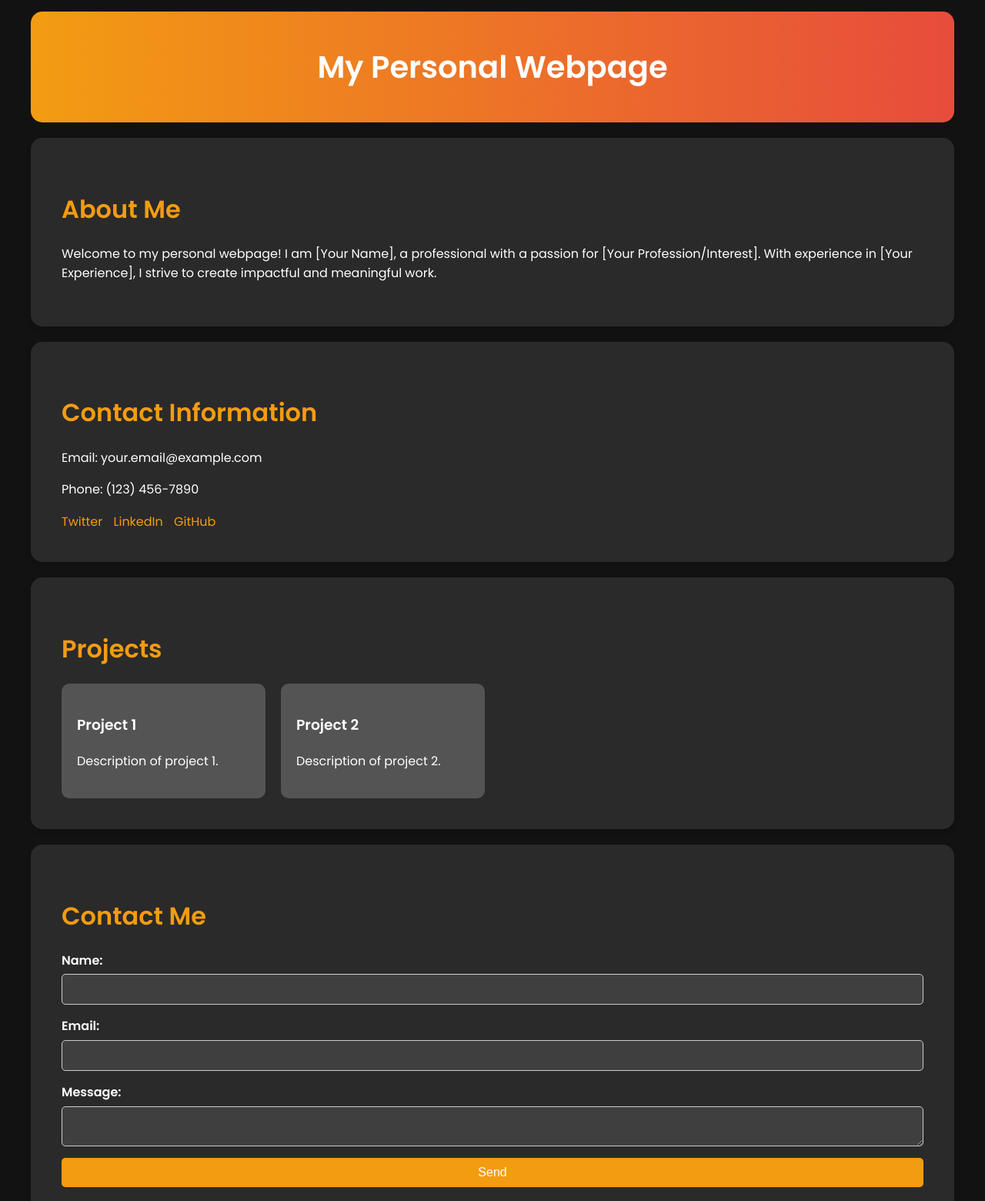
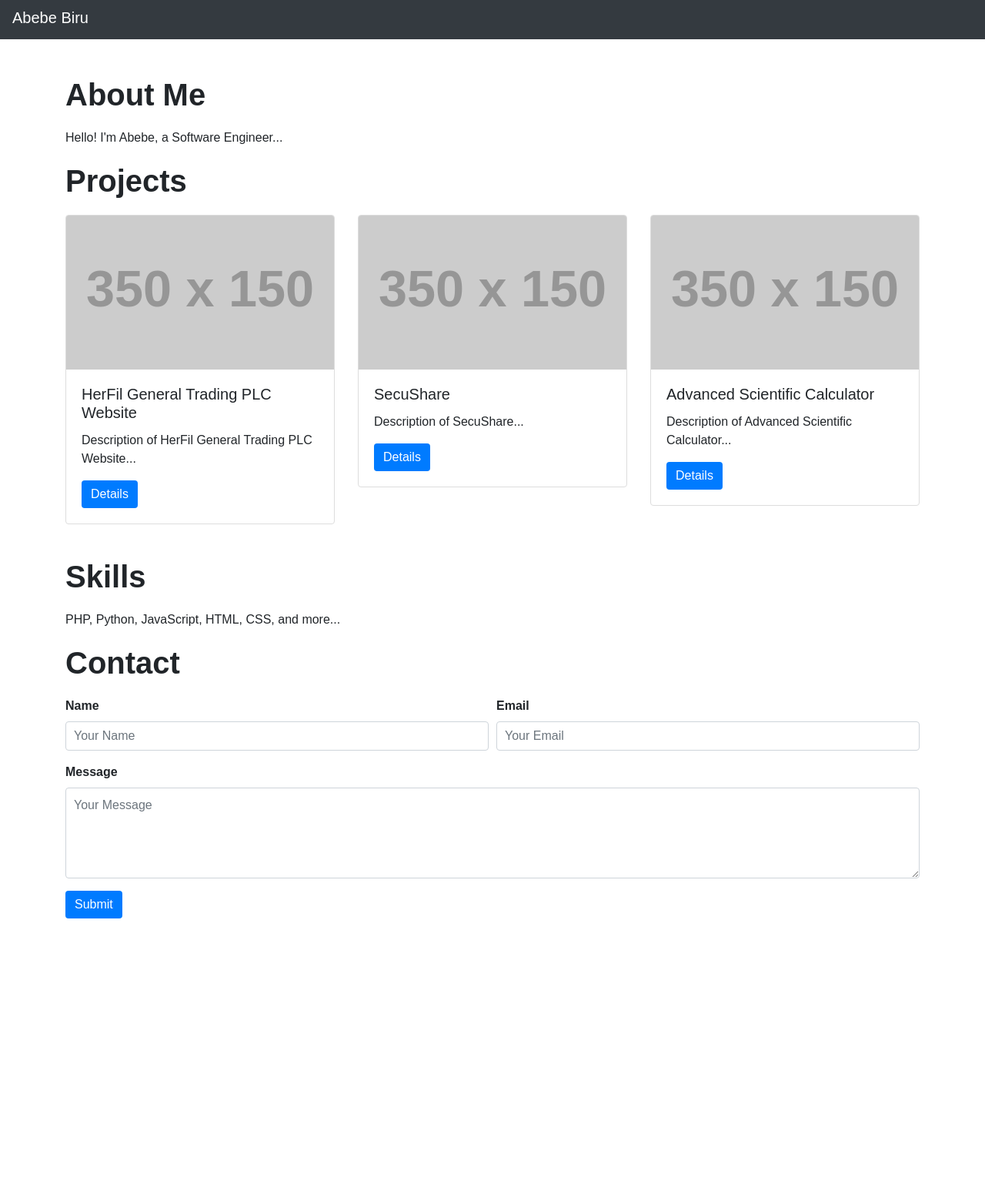
Before and after one commit to Abebe-Biru/Abebe-Biru.github.io, a plain HTML site: page index.html in a window 1280 px wide. Shown: the part 5-1565 px from the top of the page at 77% size. After the commit the page ends 1198 px from the top, so only its background shows below. Drawn offline with nearby package versions, Linux system fonts and the light colour scheme; some packages are replaced by stand-ins of ours; placeholder pictures from the web are drawn by us; a script that the page names is missing.

Commit message:
Reverted to the previous

```diff
--- a/css/styles.css
+++ b/css/styles.css
@@ -1,131 +1,42 @@
-/* General Styles */
 body {
-    margin: 0;
-    font-family: 'Poppins', sans-serif;
-    background-color: #121212;
-    color: #ffffff;
-    line-height: 1.6;
-    overflow-x: hidden;
-}
-
-.container {
-    display: grid;
-    grid-template-columns: 1fr;
-    gap: 20px;
-    padding: 20px;
-    max-width: 1200px;
-    margin: 0 auto;
-}
-
-header, .about, .contact, .projects {
-    background: rgba(255, 255, 255, 0.1);
-    padding: 40px;
-    border-radius: 15px;
-    box-shadow: 0 4px 6px rgba(0, 0, 0, 0.1);
-    transition: transform 0.3s ease, box-shadow 0.3s ease;
-}
-
-header {
-    text-align: center;
-    background: linear-gradient(to right, #f39c12, #e74c3c);
-    color: #fff;
-    box-shadow: none;
+    font-family: Arial, sans-serif;
 }
 
 h1 {
-    margin: 0;
-    font-size: 2.5em;
-    color: #fff;
+    margin-top: 20px;
+    margin-bottom: 20px;
+    font-weight: bold;
 }
 
-h2 {
-    font-size: 2em;
-    color: #f39c12;
-    margin-bottom: 20px;
+.card {
+    border: 1px solid #ddd;
+    transition: transform 0.3s;
 }
 
-.social-links a {
-    color: #f39c12;
-    margin-right: 10px;
-    text-decoration: none;
-    transition: color 0.3s ease;
+.card:hover {
+    transform: scale(1.05);
 }
 
-.social-links a:hover {
-    color: #e74c3c;
+.card-img-top {
+    height: 200px;
+    object-fit: cover;
 }
 
-.projects-grid {
-    display: grid;
-    grid-template-columns: repeat(auto-fill, minmax(250px, 1fr));
-    gap: 20px;
+.form-group label {
+    font-weight: bold;
 }
 
-.project-item {
-    background: rgba(255, 255, 255, 0.2);
-    padding: 20px;
-    border-radius: 10px;
-    cursor: pointer;
-    transition: transform 0.3s ease, box-shadow 0.3s ease;
+.form-control {
+    border-radius: 0.25rem;
+    padding: 10px;
 }
 
-.project-item:hover {
-    transform: translateY(-5px);
-    box-shadow: 0 10px 15px rgba(0, 0, 0, 0.2);
+.btn-primary {
+    background-color: #007bff;
+    border: none;
+    transition: background-color 0.3s;
 }
 
-form {
-    display: flex;
-    flex-direction: column;
+.btn-primary:hover {
+    background-color: #0056b3;
 }
-
-label {
-    margin-bottom: 5px;
-    font-weight: 600;
-}
-
-input, textarea, button {
-    padding: 10px;
-    margin-bottom: 15px;
-    border-radius: 5px;
-    border: 1px solid #ccc;
-    font-size: 1em;
-}
-
-input, textarea {
-    background: rgba(255, 255, 255, 0.1);
-    color: #fff;
-}
-
-input:focus, textarea:focus {
-    outline: none;
-    border-color: #f39c12;
-}
-
-button {
-    background: #f39c12;
-    color: #fff;
-    border: none;
-    cursor: pointer;
-    transition: background 0.3s ease;
-}
-
-button:hover {
-    background: #e74c3c;
-}
-
-/* Animations */
-header, .about, .contact, .projects {
-    animation: fadeInUp 1s ease both;
-}
-
-@keyframes fadeInUp {
-    from {
-        transform: translateY(20px);
-        opacity: 0;
-    }
-    to {
-        transform: translateY(0);
-        opacity: 1;
-    }
-}
--- a/index.html
+++ b/index.html
@@ -3,58 +3,103 @@
 <head>
     <meta charset="UTF-8">
     <meta name="viewport" content="width=device-width, initial-scale=1.0">
-    <title>My Personal Webpage</title>
-    <link href="https://fonts.googleapis.com/css2?family=Poppins:wght@300;400;600&display=swap" rel="stylesheet">
-    <link rel="stylesheet" href="./css/styles.css">
+    <title>Abebe Biru | Portfolio</title>
+    <!-- Bootstrap CSS from CDN -->
+    <link rel="stylesheet" href="https://maxcdn.bootstrapcdn.com/bootstrap/4.5.2/css/bootstrap.min.css">
+    <!-- SweetAlert2 CSS from CDN -->
+    <link rel="stylesheet" href="https://cdn.jsdelivr.net/npm/sweetalert2@11/dist/sweetalert2.min.css">
+    <!-- Custom CSS -->
+    <link rel="stylesheet" href="css/styles.css">
 </head>
 <body>
-    <div class="container">
-        <header>
-            <h1>My Personal Webpage</h1>
-        </header>
-        <section class="about">
-            <h2>About Me</h2>
-            <p>Welcome to my personal webpage! I am [Your Name], a professional with a passion for [Your Profession/Interest]. With experience in [Your Experience], I strive to create impactful and meaningful work.</p>
+    <!-- Navigation -->
+    <nav class="navbar navbar-expand-lg navbar-dark bg-dark">
+        <a class="navbar-brand" href="#">Abebe Biru</a>
+    </nav>
+
+    <!-- Main Content -->
+    <div class="container mt-5">
+        <section id="about">
+            <h1>About Me</h1>
+            <p>Hello! I'm Abebe, a Software Engineer...</p>
         </section>
-        <section class="contact">
-            <h2>Contact Information</h2>
-            <p>Email: your.email@example.com</p>
-            <p>Phone: (123) 456-7890</p>
-            <div class="social-links">
-                <a href="https://twitter.com/yourprofile" target="_blank">Twitter</a>
-                <a href="https://linkedin.com/in/yourprofile" target="_blank">LinkedIn</a>
-                <a href="https://github.com/yourprofile" target="_blank">GitHub</a>
-            </div>
-        </section>
-        <section class="projects">
-            <h2>Projects</h2>
-            <div class="projects-grid">
-                <div class="project-item" onclick="showProjectDetails('Project 1')">
-                    <h3>Project 1</h3>
-                    <p>Description of project 1.</p>
+        <section id="projects">
+            <h1>Projects</h1>
+            <div class="row">
+                <!-- Project 1 -->
+                <div class="col-md-4">
+                    <div class="card mb-4">
+                        <a href="https://www.example.com/project1" target="_blank">
+                            <img src="https://via.placeholder.com/350x150" class="card-img-top" alt="Project 1">
+                        </a>
+                        <div class="card-body">
+                            <h5 class="card-title">HerFil General Trading PLC Website</h5>
+                            <p class="card-text">Description of HerFil General Trading PLC Website...</p>
+                            <button class="btn btn-primary" onclick="showProjectDetails('HerFil General Trading PLC Website')">Details</button>
+                        </div>
+                    </div>
                 </div>
-                <div class="project-item" onclick="showProjectDetails('Project 2')">
-                    <h3>Project 2</h3>
-                    <p>Description of project 2.</p>
+                <!-- Project 2 -->
+                <div class="col-md-4">
+                    <div class="card mb-4">
+                        <a href="https://www.example.com/project2" target="_blank">
+                            <img src="https://via.placeholder.com/350x150" class="card-img-top" alt="Project 2">
+                        </a>
+                        <div class="card-body">
+                            <h5 class="card-title">SecuShare</h5>
+                            <p class="card-text">Description of SecuShare...</p>
+                            <button class="btn btn-primary" onclick="showProjectDetails('SecuShare')">Details</button>
+                        </div>
+                    </div>
+                </div>
+                <!-- Project 3 -->
+                <div class="col-md-4">
+                    <div class="card mb-4">
+                        <a href="https://www.example.com/project2" target="_blank">
+                            <img src="https://via.placeholder.com/350x150" class="card-img-top" alt="Project 2">
+                        </a>
+                        <div class="card-body">
+                            <h5 class="card-title">Advanced Scientific Calculator</h5>
+                            <p class="card-text">Description of Advanced Scientific Calculator...</p>
+                            <button class="btn btn-primary" onclick="showProjectDetails('Advanced Scientific Calculator')">Details</button>
+                        </div>
+                    </div>
                 </div>
                 <!-- Add more projects as needed -->
             </div>
         </section>
-        <section class="contact">
-            <h2>Contact Me</h2>
-            <form id="contactForm">
-                <label for="name">Name:</label>
-                <input type="text" id="name" name="name" required>
-                <label for="email">Email:</label>
-                <input type="email" id="email" name="email" required>
-                <label for="message">Message:</label>
-                <textarea id="message" name="message" required></textarea>
-                <button type="submit">Send</button>
+        <section id="skills">
+            <h1>Skills</h1>
+            <p>PHP, Python, JavaScript, HTML, CSS, and more...</p>
+        </section>
+        <section id="contact">
+            <h1>Contact</h1>
+            <form id="contactForm" action="mailto:abesoboka@gmail.com" method="post" enctype="text/plain">
+                <div class="form-row">
+                    <div class="form-group col-md-6">
+                        <label for="name">Name</label>
+                        <input type="text" class="form-control" id="name" placeholder="Your Name" required>
+                    </div>
+                    <div class="form-group col-md-6">
+                        <label for="email">Email</label>
+                        <input type="email" class="form-control" id="email" placeholder="Your Email" required>
+                    </div>
+                </div>
+                <div class="form-group">
+                    <label for="message">Message</label>
+                    <textarea class="form-control" id="message" rows="4" placeholder="Your Message" required></textarea>
+                </div>
+                <button type="submit" class="btn btn-primary">Submit</button>
             </form>
         </section>
     </div>
-    <script src="https://cdn.jsdelivr.net/npm/sweetalert2@11"></script>
-    <script src="https://cdn.emailjs.com/dist/email.min.js"></script>
-    <script src="./js/scripts.js"></script>
+
+    <!-- jQuery and Bootstrap JS from CDN -->
+    <script src="https://ajax.googleapis.com/ajax/libs/jquery/3.5.1/jquery.min.js"></script>
+    <script src="https://maxcdn.bootstrapcdn.com/bootstrap/4.5.2/js/bootstrap.min.js"></script>
+    <!-- SweetAlert2 JS from CDN -->
+    <script src="https://cdn.jsdelivr.net/npm/sweetalert2@11/dist/sweetalert2.all.min.js"></script>
+    <!-- Custom JS -->
+    <script src="js/scripts.js"></script>
 </body>
 </html>
--- a/js/scripts.js
+++ b/js/scripts.js
@@ -1,7 +1,3 @@
-(function() {
-    emailjs.init("YOUR_USER_ID"); // Replace with your EmailJS user ID
-})();
-
 function showProjectDetails(projectName) {
     Swal.fire({
         title: projectName,
@@ -17,25 +13,15 @@ document.getElementById('contactForm').addEventListener('submit', function(event
     const email = document.getElementById('email').value;
     const message = document.getElementById('message').value;
 
-    emailjs.send('YOUR_SERVICE_ID', 'YOUR_TEMPLATE_ID', {
-        from_name: name,
-        from_email: email,
-        message: message
-    })
-    .then((response) => {
+    // Here you can add code to handle form submission, like sending an email
+
     Swal.fire({
         title: 'Thank you!',
         text: 'Your message has been sent.',
         icon: 'success',
         confirmButtonText: 'Close'
     });
+
+    // Clear the form
     document.getElementById('contactForm').reset();
-    }, (error) => {
-        Swal.fire({
-            title: 'Oops...',
-            text: 'Something went wrong. Please try again later.',
-            icon: 'error',
-            confirmButtonText: 'Close'
 });
-    });
-});
```
Lines whose indentation alone changed are shown as unchanged.
